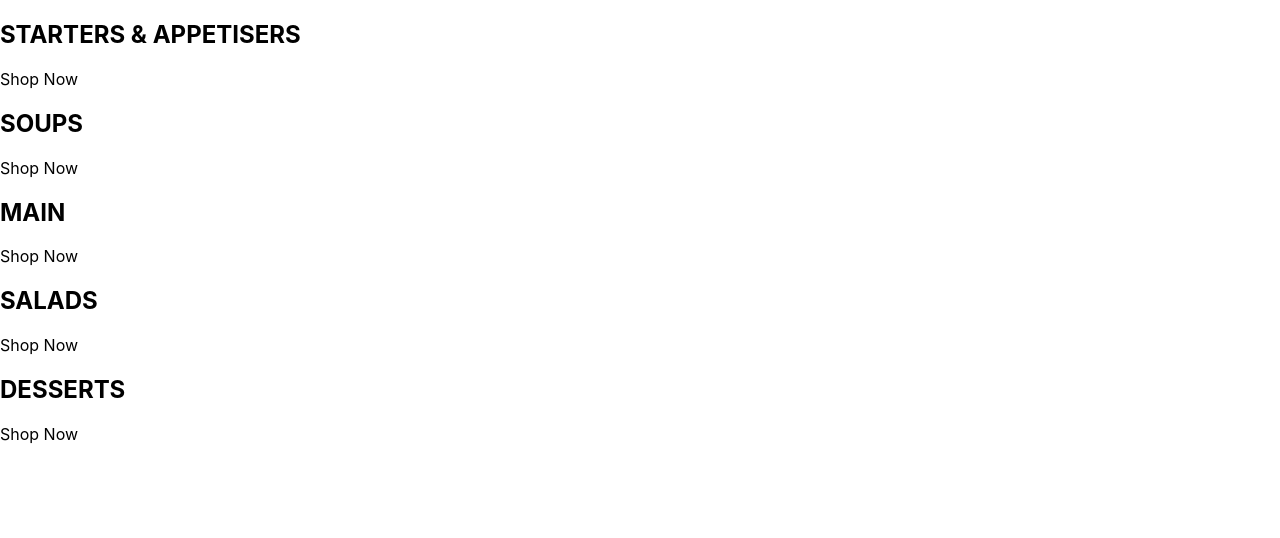
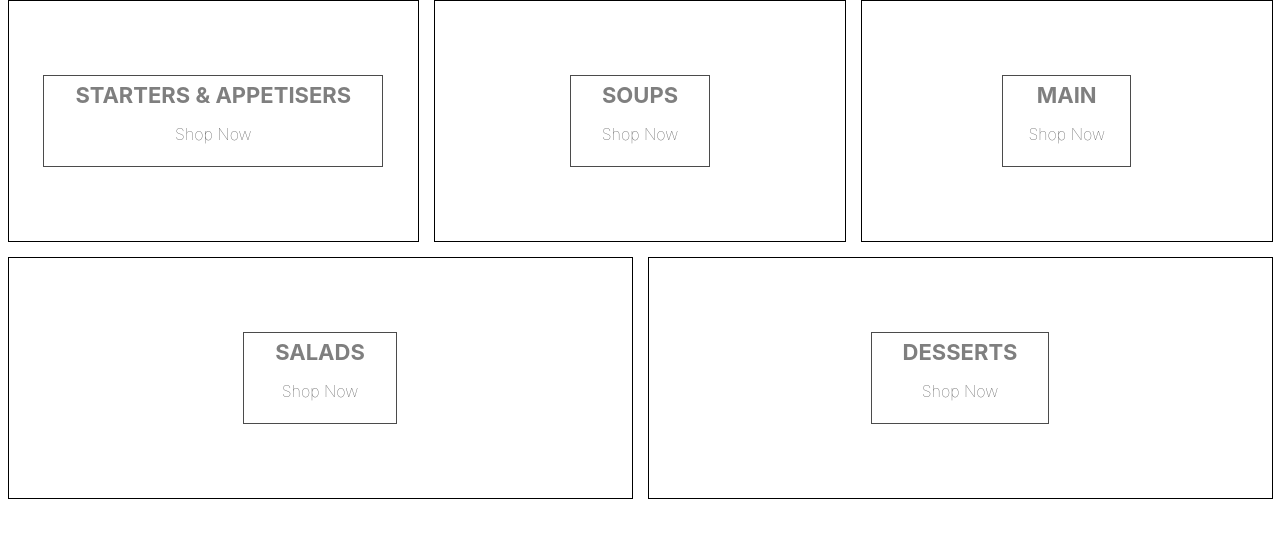
Before and after one commit to dsandor87/restaurant-app, a React (Create React App) app: page / in a window 1280 px wide. Shown: the top 538 px of the page. Built offline with nearby package versions, Linux system fonts and the light colour scheme.

Commit message:
add sass to the project

```diff
--- a/package.json
+++ b/package.json
@@ -9,6 +9,7 @@
     "react": "^17.0.2",
     "react-dom": "^17.0.2",
     "react-scripts": "5.0.0",
+    "sass": "^1.54.9",
     "web-vitals": "2.1.4"
   },
   "scripts": {
--- a/src/App.js
+++ b/src/App.js
@@ -1,3 +1,5 @@
+import "./categories.styles.scss";
+
 const App = () => {
   const categories = [
     {
--- /dev/null
+++ b/src/categories.styles.scss
@@ -0,0 +1,75 @@
+.categories-container {
+  width: 100%;
+  display: flex;
+  flex-wrap: wrap;
+  justify-content: space-between;
+}
+
+.category-container {
+  min-width: 30%;
+  height: 240px;
+  flex: 1 1 auto;
+  display: flex;
+  align-items: center;
+  justify-content: center;
+  border: 1px solid black;
+  margin: 0 7.5px 15px;
+  overflow: hidden;
+
+  &:hover {
+    cursor: pointer;
+
+    & .background-image {
+      transform: scale(1.1);
+      transition: transform 6s cubic-bezier(0.25, 0.45, 0.45, 0.95);
+    }
+
+    & .category-body-container {
+      opacity: 0.9;
+    }
+  }
+
+  &.large {
+    height: 380px;
+  }
+
+  &:first-child {
+    margin-right: 7.5px;
+  }
+
+  &:last-child {
+    margin-left: 7.5px;
+  }
+
+  .background-image {
+    width: 100%;
+    height: 100%;
+    background-size: cover;
+    background-position: center;
+  }
+
+  .category-body-container {
+    height: 90px;
+    padding: 0 25px;
+    display: flex;
+    flex-direction: column;
+    align-items: center;
+    justify-content: center;
+    border: 1px solid black;
+    background-color: white;
+    opacity: 0.7;
+    position: absolute;
+
+    h2 {
+      font-weight: bold;
+      margin: 0 6px 0;
+      font-size: 22px;
+      color: #4a4a4a;
+    }
+
+    p {
+      font-weight: lighter;
+      font-size: 16px;
+    }
+  }
+}
```
Also changed, not shown: 1 other file (tests, documents, lock files or other folders).
